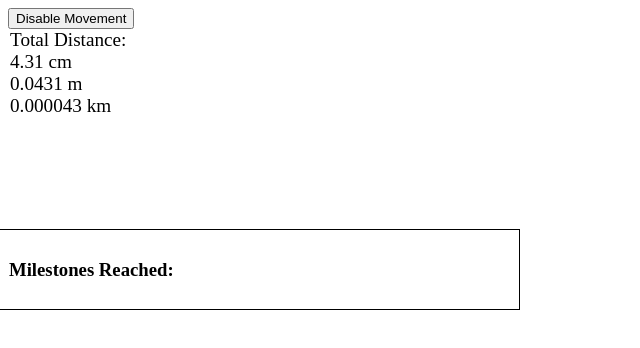
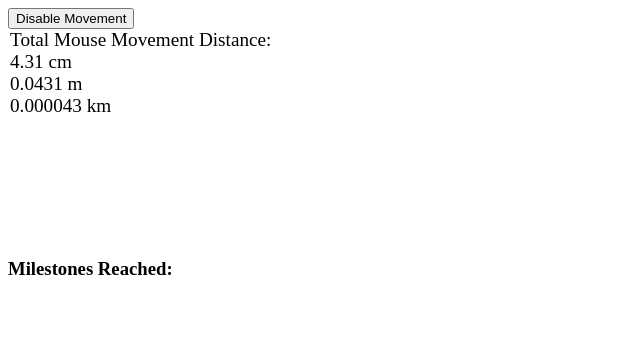
Before and after one commit to alexnicacio/mouseTravel, a plain HTML site: page index.html in a window 1280 px wide. Both pictures are taken after a click on the button "Enable Text Movement". Shown: the whole page, without its empty margins (0-640 px from the left). Drawn offline with Linux system fonts and the light colour scheme.

Commit message:
change text. delete border.

```diff
--- a/script.js
+++ b/script.js
@@ -59,7 +59,7 @@ function logMovement(event) {
 
   // Atualiza o conteúdo do elemento log
   log.innerHTML = `
-    Total Distance:
+    Total Mouse Movement Distance:
     <br> ${totalDistanceInCm} cm
     <br> ${formattedDistance} m
     <br> ${totalDistanceInKm} km
--- a/style.css
+++ b/style.css
@@ -10,7 +10,7 @@
   right: 10px;
   background: white;
   padding: 10px;
-  border: 1px solid black;
+  /* border: 1px solid black; */
   max-width: 500px;
 }
 
```
